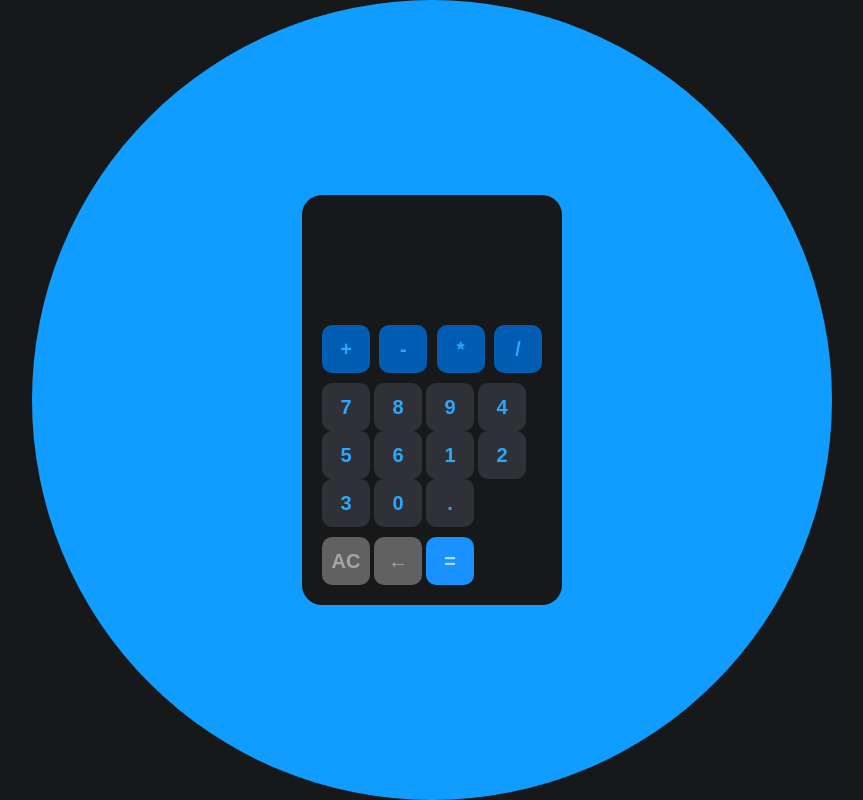
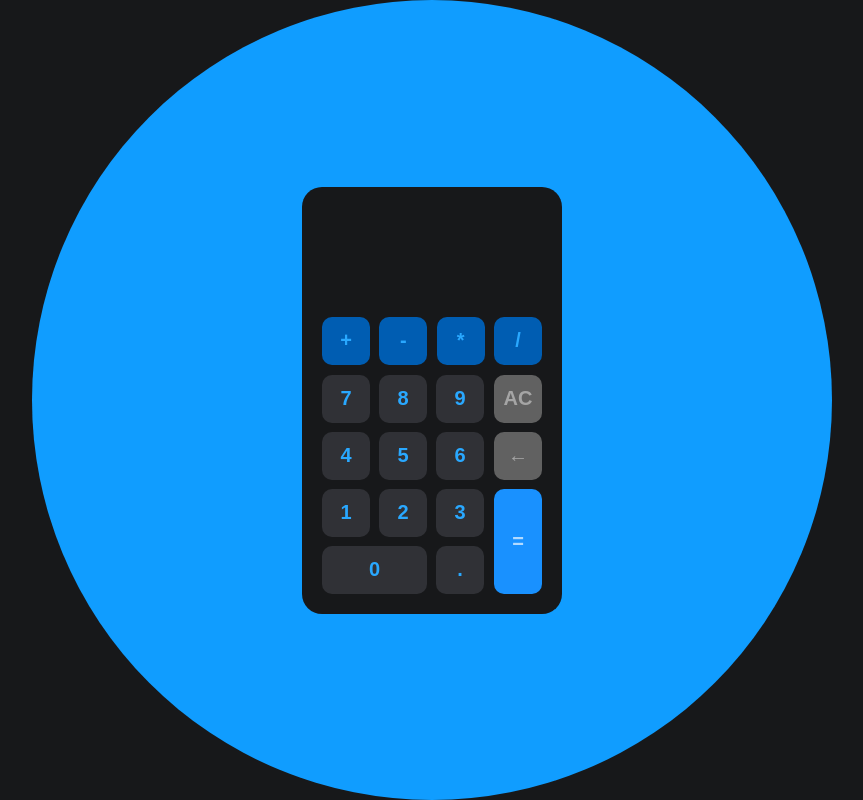
Before and after one commit to trvbarreto/rep-05, a plain HTML site: page index.html in a window 1280 px wide. Shown: the whole page, without its empty margins (208-1071 px from the left). Drawn offline with Linux system fonts and the light colour scheme.

Commit message:
Improve all around calculator design

```diff
--- a/index.html
+++ b/index.html
@@ -26,6 +26,7 @@
                 <button>/</button>
             </div>
 
+            <div class="num-spec">
                 <div class="numbers">
                     <button>7</button>
                     <button>8</button>
@@ -36,7 +37,7 @@
                     <button>1</button>
                     <button>2</button>
                     <button>3</button>
-                <button>0</button>
+                    <button id="zero">0</button>
                     <button id="dot">.</button>
                 </div>
 
@@ -47,6 +48,7 @@
                 </div>
             </div>
         </div>
+    </div>
 
 </body>
 </html>
--- a/style.css
+++ b/style.css
@@ -68,6 +68,22 @@ button {
     text-align: center;
 }
 
+button#equals {
+    background-color: #1991FF;
+    color: #B2DAFF;
+    height: calc(6rem + 9px);
+}
+
+button#zero {
+    width: calc(6rem + 9px);
+}
+
+button#clear,
+button#backspace {
+    background-color: #616161;
+    color: #A5A5A5;
+}
+
 div.operators {
     display: flex;
     justify-content: space-between;
@@ -77,13 +93,19 @@ div.operators > button {
     background-color: #005DB2;
 }
 
-button#equals {
-    background-color: #1991FF;
-    color: #B2DAFF;
+div.num-spec {
+    display: flex;
+    gap: 9px;
 }
 
-button#clear,
-button#backspace {
-    background-color: #616161;
-    color: #A5A5A5;
+div.numbers {
+    display: flex;
+    flex-wrap: wrap;
+    gap: 9px;
 }
+
+div.specials {
+    display: flex;
+    flex-direction: column;
+    gap: 9px;
+}
```
Lines whose indentation alone changed are shown as unchanged.
